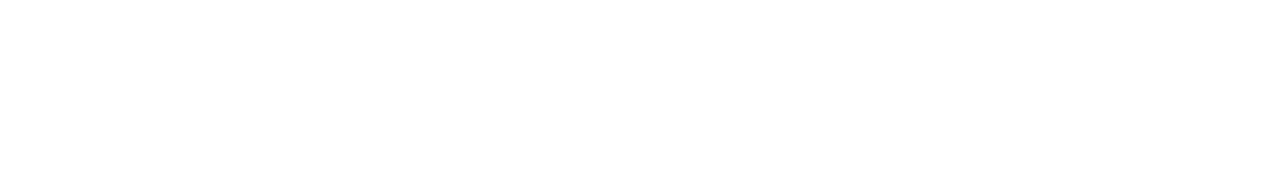
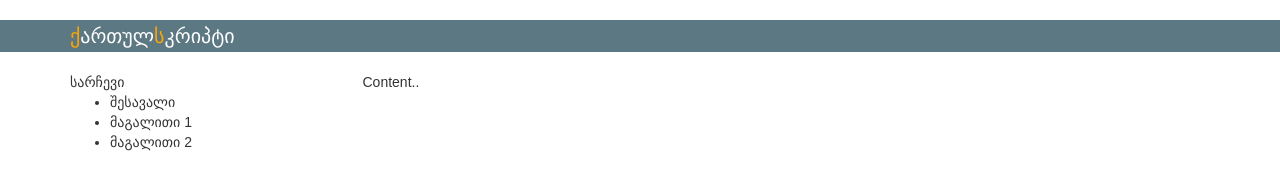
Before and after one commit to nodar-chkuaselidze/qartulskripti-web, a plain HTML site: page index.html in a window 1280 px wide. Drawn offline with Linux system fonts and the light colour scheme.

Commit message:
create sample

```diff
--- /dev/null
+++ b/css/qartulskripti.css
@@ -0,0 +1,23 @@
+body {
+  margin-top: 20px;
+  font-family: Sans-Serif;
+}
+
+header {
+  background-color: #5C7883;
+  color: white;
+  margin-bottom: 20px;
+}
+
+header .container {
+}
+
+header h1 {
+  font-size: 20px;
+  margin-top: 5px;
+  margin-bottom: 5px;
+}
+
+header h1 span {
+  color: orange;
+}
--- a/index.html
+++ b/index.html
@@ -5,10 +5,31 @@
   <title>ქართულსკრიპტი</title>
   <meta http-equiv="X-UA-Compatible" content="IE=edge">
   <meta name="viewport" content="width=device-width, initial-scale=1">
-  <link rel="stylesheet" href="./vendor/bootstrap/css/bootstrap.min.css">
-  <link rel="stylesheet" href="./vendor/bootstrap/css/bootstrap-theme.min.css">
+  <link rel="stylesheet" href="vendor/bootstrap/css/bootstrap.min.css">
+  <link rel="stylesheet" href="vendor/bootstrap/css/bootstrap-theme.min.css">
+  <link rel="stylesheet" href="css/qartulskripti.css">
 </head>
 <body>
+  <header>
+    <div class="container">
+      <h1><span>ქ</span>ართულ<span>ს</span>კრიპტი</h1>
+    </div>
+  </header>
+  <div class="container" role="main">
+    <div class="row">
+      <div class="col-md-3" role="menu">
+        <div> სარჩევი </div>
+        <ul>
+          <li>შესავალი</li>
+          <li>მაგალითი 1</li>
+          <li>მაგალითი 2</li>
+        </ul>
+      </div>
+      <div class="col-md-9" role="content">
+        Content..
+      </div>
+    </div>
+  </div>
   <script src="./vendor/jquery/jquery-2.1.1.min.js"></script>
   <script src="./vendor/bootstrap/js/bootstrap.min.js"></script>
 </body>
```
